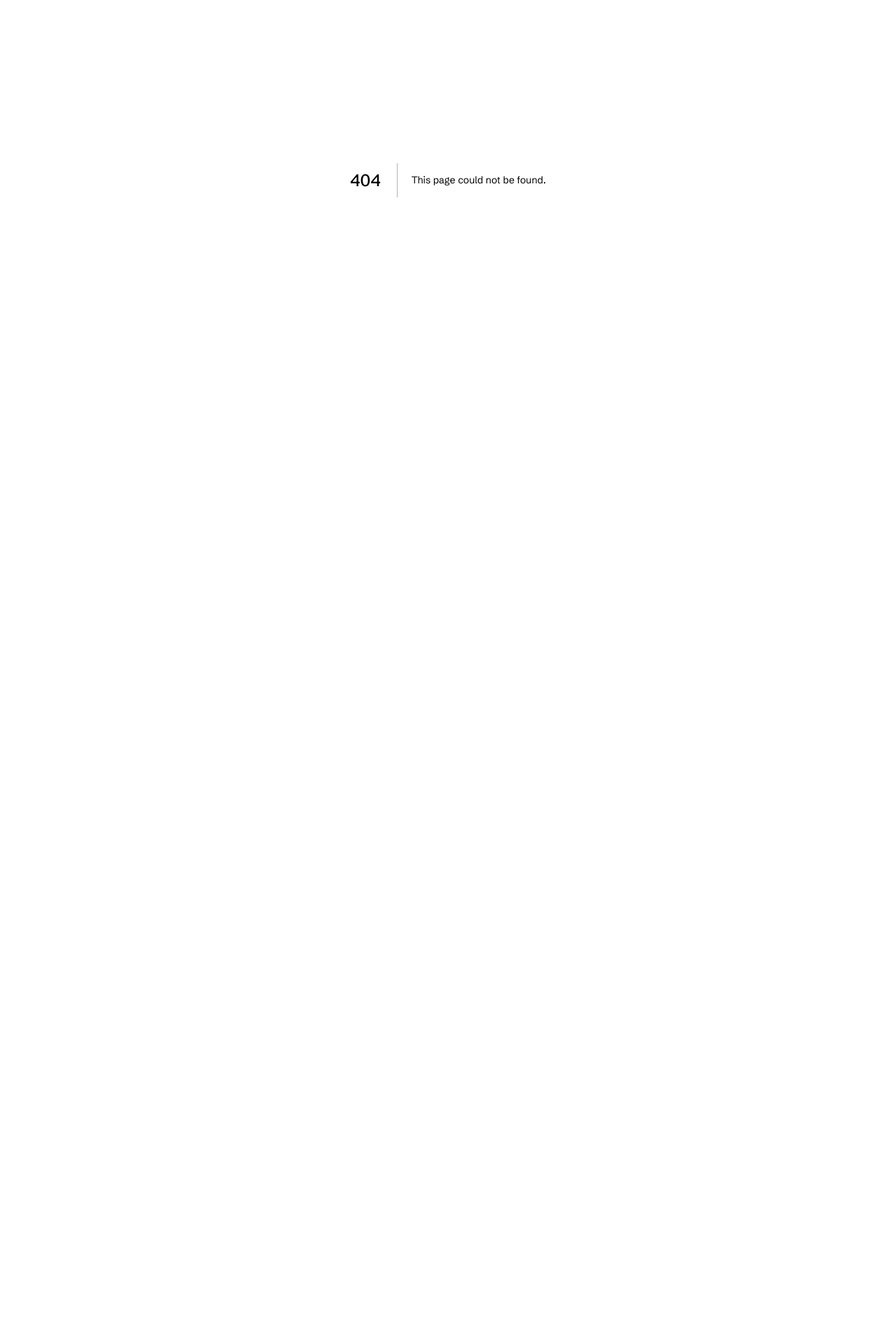
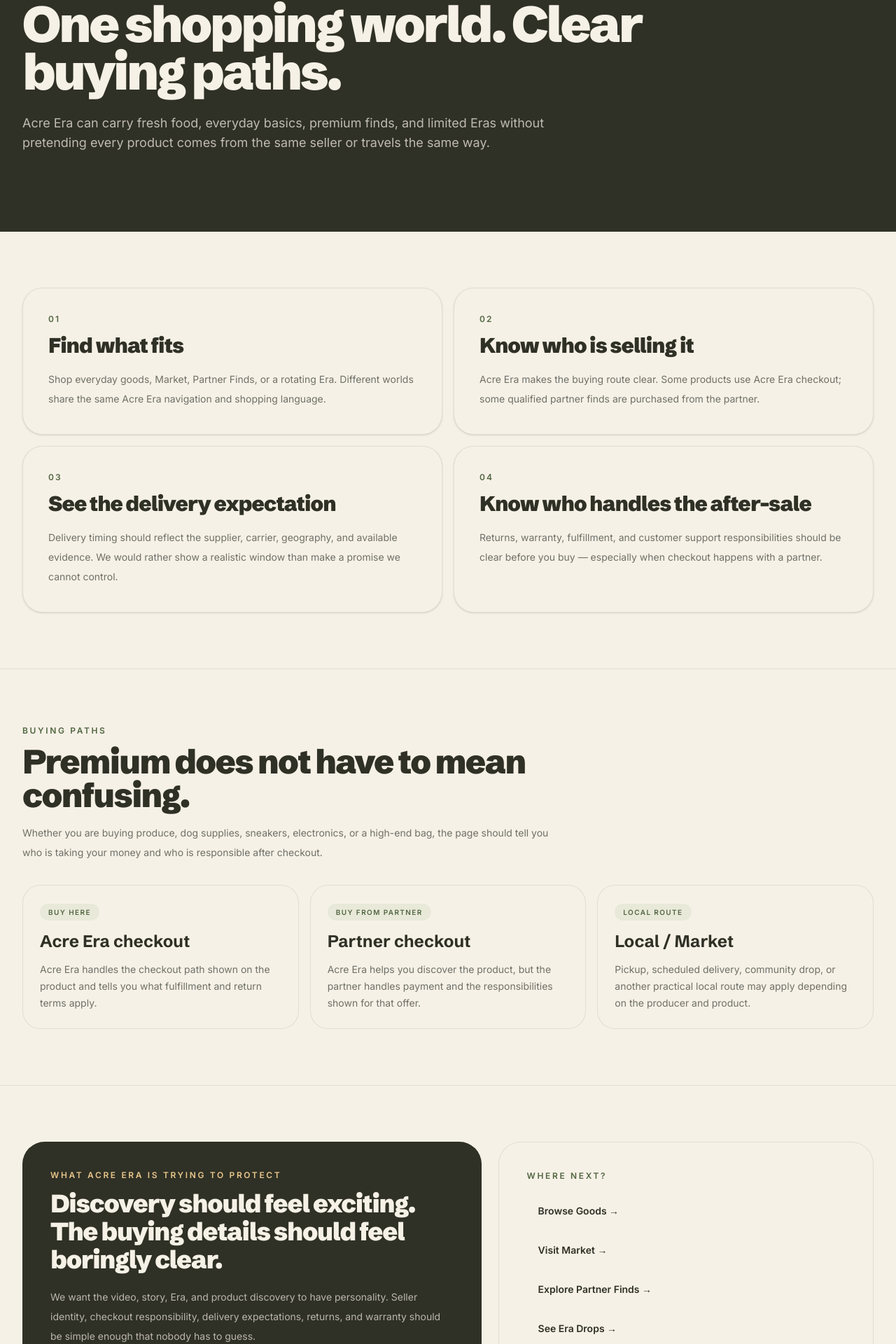
Before and after one commit to norrijam405/norvana, a Next.js app: page /how-it-works in a window 1280 px wide. Before the commit this address had no page. Shown: the part 208-2128 px from the top of the page at 70% size. Before the commit the page ends 865 px from the top, so only its background shows below. Built offline with nearby package versions, Linux system fonts and the light colour scheme.

Commit message:
feat: add customer-facing How Acre Era Works page

```diff
--- /dev/null
+++ b/src/app/how-it-works/page.tsx
@@ -0,0 +1,126 @@
+import Link from "next/link";
+import { Footer } from "@/components/footer";
+
+const STEPS = [
+  {
+    number: "01",
+    title: "Find what fits",
+    copy: "Shop everyday goods, Market, Partner Finds, or a rotating Era. Different worlds share the same Acre Era navigation and shopping language.",
+  },
+  {
+    number: "02",
+    title: "Know who is selling it",
+    copy: "Acre Era makes the buying route clear. Some products use Acre Era checkout; some qualified partner finds are purchased from the partner.",
+  },
+  {
+    number: "03",
+    title: "See the delivery expectation",
+    copy: "Delivery timing should reflect the supplier, carrier, geography, and available evidence. We would rather show a realistic window than make a promise we cannot control.",
+  },
+  {
+    number: "04",
+    title: "Know who handles the after-sale",
+    copy: "Returns, warranty, fulfillment, and customer support responsibilities should be clear before you buy — especially when checkout happens with a partner.",
+  },
+];
+
+const PATHS = [
+  {
+    title: "Acre Era checkout",
+    badge: "BUY HERE",
+    copy: "Acre Era handles the checkout path shown on the product and tells you what fulfillment and return terms apply.",
+  },
+  {
+    title: "Partner checkout",
+    badge: "BUY FROM PARTNER",
+    copy: "Acre Era helps you discover the product, but the partner handles payment and the responsibilities shown for that offer.",
+  },
+  {
+    title: "Local / Market",
+    badge: "LOCAL ROUTE",
+    copy: "Pickup, scheduled delivery, community drop, or another practical local route may apply depending on the producer and product.",
+  },
+];
+
+export default function HowItWorksPage() {
+  return (
+    <>
+      <main className="bg-bone text-soil">
+        <section className="border-b border-soil/10 bg-soil text-cream">
+          <div className="mx-auto max-w-7xl px-4 py-20 sm:px-6 lg:px-8 lg:py-28">
+            <p className="text-xs font-semibold uppercase tracking-[0.24em] text-wheat">How Acre Era works</p>
+            <h1 className="mt-4 max-w-5xl font-display text-5xl font-black leading-[.95] tracking-[-0.045em] md:text-7xl">
+              One shopping world. Clear buying paths.
+            </h1>
+            <p className="mt-6 max-w-3xl text-base leading-7 text-cream/72 md:text-lg">
+              Acre Era can carry fresh food, everyday basics, premium finds, and limited Eras without pretending every product comes from the same seller or travels the same way.
+            </p>
+          </div>
+        </section>
+
+        <section className="mx-auto max-w-7xl px-4 py-14 sm:px-6 lg:px-8 lg:py-20">
+          <div className="grid gap-4 md:grid-cols-2">
+            {STEPS.map((step) => (
+              <article key={step.number} className="rounded-[1.8rem] border border-soil/10 bg-cream p-7 shadow-sm md:p-9">
+                <p className="text-xs font-semibold uppercase tracking-[0.18em] text-leaf">{step.number}</p>
+                <h2 className="mt-3 font-display text-3xl font-black tracking-[-0.03em]">{step.title}</h2>
+                <p className="mt-4 max-w-xl text-sm leading-7 text-muted">{step.copy}</p>
+              </article>
+            ))}
+          </div>
+        </section>
+
+        <section className="border-y border-soil/10 bg-cream">
+          <div className="mx-auto max-w-7xl px-4 py-14 sm:px-6 lg:px-8 lg:py-20">
+            <div className="max-w-3xl">
+              <p className="text-xs font-semibold uppercase tracking-[0.22em] text-leaf">Buying paths</p>
+              <h2 className="mt-3 font-display text-4xl font-black tracking-[-0.035em] md:text-5xl">
+                Premium does not have to mean confusing.
+              </h2>
+              <p className="mt-4 text-sm leading-7 text-muted">
+                Whether you are buying produce, dog supplies, sneakers, electronics, or a high-end bag, the page should tell you who is taking your money and who is responsible after checkout.
+              </p>
+            </div>
+
+            <div className="mt-8 grid gap-4 md:grid-cols-3">
+              {PATHS.map((path) => (
+                <article key={path.title} className="rounded-[1.6rem] border border-soil/10 bg-bone p-6">
+                  <span className="rounded-full bg-sage-wash px-3 py-1.5 text-[10px] font-semibold uppercase tracking-[0.14em] text-leaf">
+                    {path.badge}
+                  </span>
+                  <h3 className="mt-4 font-display text-2xl font-bold">{path.title}</h3>
+                  <p className="mt-3 text-sm leading-6 text-muted">{path.copy}</p>
+                </article>
+              ))}
+            </div>
+          </div>
+        </section>
+
+        <section className="mx-auto max-w-7xl px-4 py-14 sm:px-6 lg:px-8 lg:py-20">
+          <div className="grid gap-6 lg:grid-cols-[1.1fr_.9fr]">
+            <div className="rounded-[2rem] bg-soil p-8 text-cream md:p-10">
+              <p className="text-xs font-semibold uppercase tracking-[0.22em] text-wheat">What Acre Era is trying to protect</p>
+              <h2 className="mt-3 font-display text-4xl font-black tracking-[-0.035em]">
+                Discovery should feel exciting. The buying details should feel boringly clear.
+              </h2>
+              <p className="mt-5 max-w-2xl text-sm leading-7 text-cream/70">
+                We want the video, story, Era, and product discovery to have personality. Seller identity, checkout responsibility, delivery expectations, returns, and warranty should be simple enough that nobody has to guess.
+              </p>
+            </div>
+
+            <div className="rounded-[2rem] border border-soil/10 bg-cream p-8 md:p-10">
+              <p className="text-xs font-semibold uppercase tracking-[0.22em] text-leaf">Where next?</p>
+              <div className="mt-5 grid gap-3">
+                <Link href="/shop" className="rounded-xl bg-bone px-4 py-3 text-sm font-semibold hover:bg-sage-wash">Browse Goods →</Link>
+                <Link href="/market" className="rounded-xl bg-bone px-4 py-3 text-sm font-semibold hover:bg-sage-wash">Visit Market →</Link>
+                <Link href="/partners" className="rounded-xl bg-bone px-4 py-3 text-sm font-semibold hover:bg-sage-wash">Explore Partner Finds →</Link>
+                <Link href="/era-drops" className="rounded-xl bg-bone px-4 py-3 text-sm font-semibold hover:bg-sage-wash">See Era Drops →</Link>
+              </div>
+            </div>
+          </div>
+        </section>
+      </main>
+      <Footer />
+    </>
+  );
+}
```
